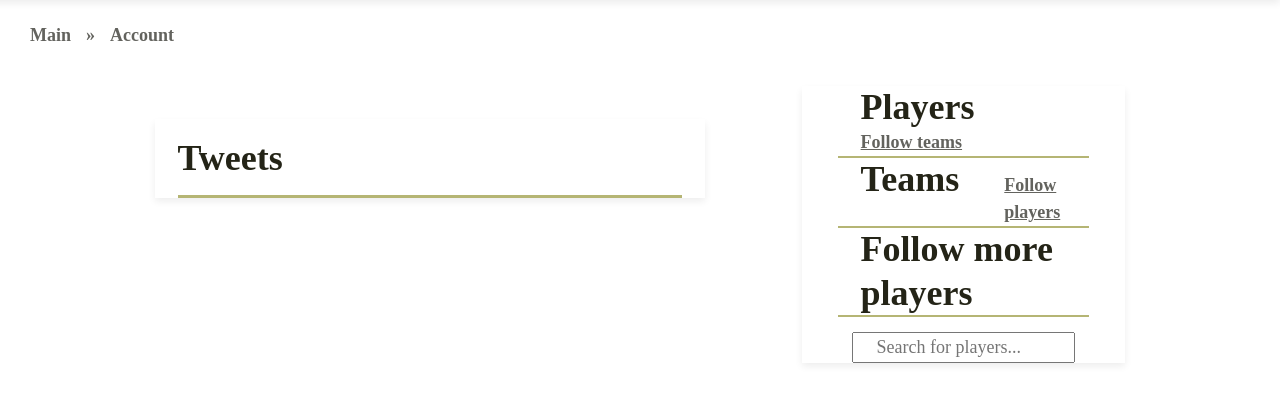
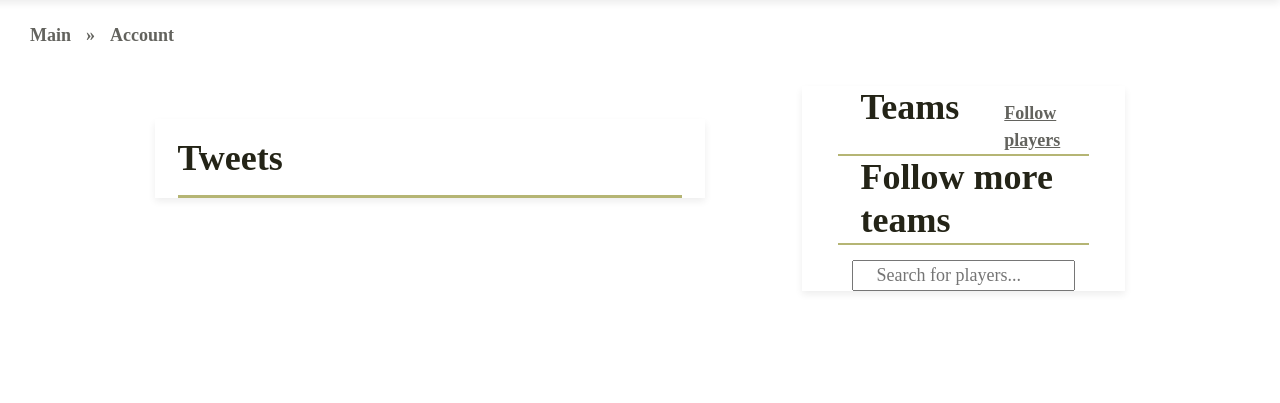
Before and after one commit to whu769/FootballWebsite, a Flask app: page /test/dashboard/ in a window 1280 px wide. Shown: the part 116-519 px from the top of the page. Run offline with Flask 2, Linux system fonts and the light colour scheme; data that the repository does not hold is empty; some libraries are stand-ins or nearby versions; some web fonts are replaced.

Commit message:
dashboard pmuch done

```diff
--- a/app.py
+++ b/app.py
@@ -21,6 +21,7 @@ db_name = "fbref.db"
 app.config['SQLALCHEMY_DATABASE_URI'] = 'sqlite:///' + db_name
 
 app.config['SQLALCHEMY_TRACK_MODIFICATIONS'] = True
+app.config['TEMPLATES_AUTO_RELOAD'] = True
 
 db = SQLAlchemy(app)
 
@@ -695,10 +696,10 @@ def register(viewed_season):
 
 #Once logged in, user is taken to their dashboard page
 # @app.route('/dashboard/<user_id>', methods = ["GET", "POST"])
-@app.route("/<user_id>/dashboard/", defaults={'viewed_season':'2020-2021'}, methods = ["GET", "POST"])
-@app.route("/<user_id>/dashboard/<viewed_season>", methods = ["GET", "POST"])
+@app.route("/<user_id>/<toggle>/dashboard/", defaults={'viewed_season':'2020-2021', 'toggle' : False}, methods = ["GET", "POST"])
+@app.route("/<user_id>/<toggle>/dashboard/<viewed_season>",methods = ["GET", "POST"])
 @login_required
-def dashboard(user_id, viewed_season):
+def dashboard(user_id, toggle, viewed_season):
 
     tweetscraper.obtainWeekTweets()
     # print(form.username)
@@ -763,7 +764,7 @@ def dashboard(user_id, viewed_season):
     # return render_template("dashboard.html", user = user, team_lst = team_lst, player_lst = player_lst, team_tweets = team_tweets, player_tweets = player_tweets)
     return render_template("dashboardBS.html", glossary = True, leagues = leagues, seasons = seasons, viewed_season = viewed_season
                         , form = form, current_user = current_user, user = user, team_lst = team_lst, player_lst = player_lst,
-                        all_tweets = all_tweets, unfollowed_players = unfollowed_players, unfollowed_teams = unfollowed_teams)
+                        all_tweets = all_tweets, unfollowed_players = unfollowed_players, unfollowed_teams = unfollowed_teams, toggle = toggle, user_id = user_id)
 
 
 
--- a/templates/dashboardBS.html
+++ b/templates/dashboardBS.html
@@ -10,7 +10,6 @@
 {% endblock %}
 
 {% block body %}
-{% set players = True %}
 {{navbar(current_user, leagues, seasons, form, viewed_season)}}
 <div class="container-fluid">
     <div class="row breadcrumbs">
@@ -23,26 +22,21 @@
             </div>
         </div>
         <div class="col col-4 shadow-sm">
+            {% if toggle %}
             <div class="row thead">
                 <h1 class="col table-title">Players</h1>
-                <a class="col switch" onclick="togglePlayer()"> Follow teams</a>
+                <a class="col switch" href="{{url_for('dashboard', user_id = user_id, toggle = False, viewed_season  = viewed_season)}}"> Follow teams</a>
             </div>
+            {% else %}
             <div class="row thead">
                 <h1 class="col table-title">Teams</h1>
-                <a class="col switch" onclick="togglePlayer()">Follow players</a>
+                <a class="col switch" href="{{url_for('dashboard', user_id = user_id, toggle = True, viewed_season  = viewed_season)}}">Follow players</a>
             </div>
-            {{follow(player_lst, unfollowed_players, team_lst, unfollowed_teams, players)}}
+            {% endif %}
+            {{follow(player_lst, unfollowed_players, team_lst, unfollowed_teams, user_id,toggle)}}
         </div>
     </div>
 </div>
 
-<script>
-    function togglePlayer(){
-
-        let javascript_var = {{ players|tojson|safe }};
-        console.log(javascript_var)
-        return javascript_var;
-    }
-</script>
 
 {% endblock %}
--- a/templates/follow-macro.html
+++ b/templates/follow-macro.html
@@ -1,4 +1,4 @@
-{% macro follow(player_lst, unfollowed_players, team_lst, unfollowed_teams, players = True) %}
+{% macro follow(player_lst, unfollowed_players, team_lst, unfollowed_teams, user_id,players = True) %}
 
 {% if players %}
 
@@ -6,8 +6,8 @@
     {% for player in player_lst %}
     <div class="item-card shadow-sm">
         <div class="row top">
-            <a href="#" class="col row-item">{{player}}</a>
-            <h1 class="col following">Following</h1>
+            <a href="{{url_for('players', Player = player)}}" class="col row-item">{{player}}</a>
+            <a href="{{url_for('removeplayer', user_id = user_id, playerName = player)}}" class="col following">Following</a>
         </div>
         <div class="row bottom">
             <h1 class="follow">Follow player's team</h1>
@@ -25,8 +25,8 @@
     <div class="content list" id="unfollowed_players">
         {% for player in unfollowed_players %}
         <div class="item-card unfollowed shadow-sm">
-                <a class="col row-item" href="#">{{player.Name}}</a>
-                <a class="col follow" href="#">Follow</a>
+                <a class="col row-item" href="{{url_for('players', Player = player.Name)}}">{{player.Name}}</a>
+                <a class="col follow" href="{{url_for('addplayer', user_id = user_id, playerName = player.Name)}}">Follow</a>
         </div>
         {% endfor %}
     </div>
@@ -37,8 +37,8 @@
     {% for team in team_lst %}
     <div class="item-card shadow-sm">
         <div class="row top">
-            <a href="#" class="col row-item">{{team}}</a>
-            <h1 class="col following">Following</h1>
+            <a href="{{url_for('teams', Team = team)}}" class="col row-item">{{team}}</a>
+            <a href="{{url_for('addteam', user_id = user_id, teamName = team)}}" class="col following">Following</a>
         </div>
     </div>
     {% endfor %}
@@ -53,8 +53,8 @@
     <div class="content list" id="unfollowed_players">
         {% for team in unfollowed_teams %}
         <div class="item-card unfollowed shadow-sm">
-                <a class="col row-item" href="#">{{team.Team}}</a>
-                <a class="col follow" href="#">Follow</a>
+                <a class="col row-item" href="{{url_for('teams', Team = team.Team)}}">{{team.Team}}</a>
+                <a class="col follow" href="{{url_for('addteam', user_id = user_id, teamName = team.Team)}}">Follow</a>
         </div>
         {% endfor %}
     </div>
```
